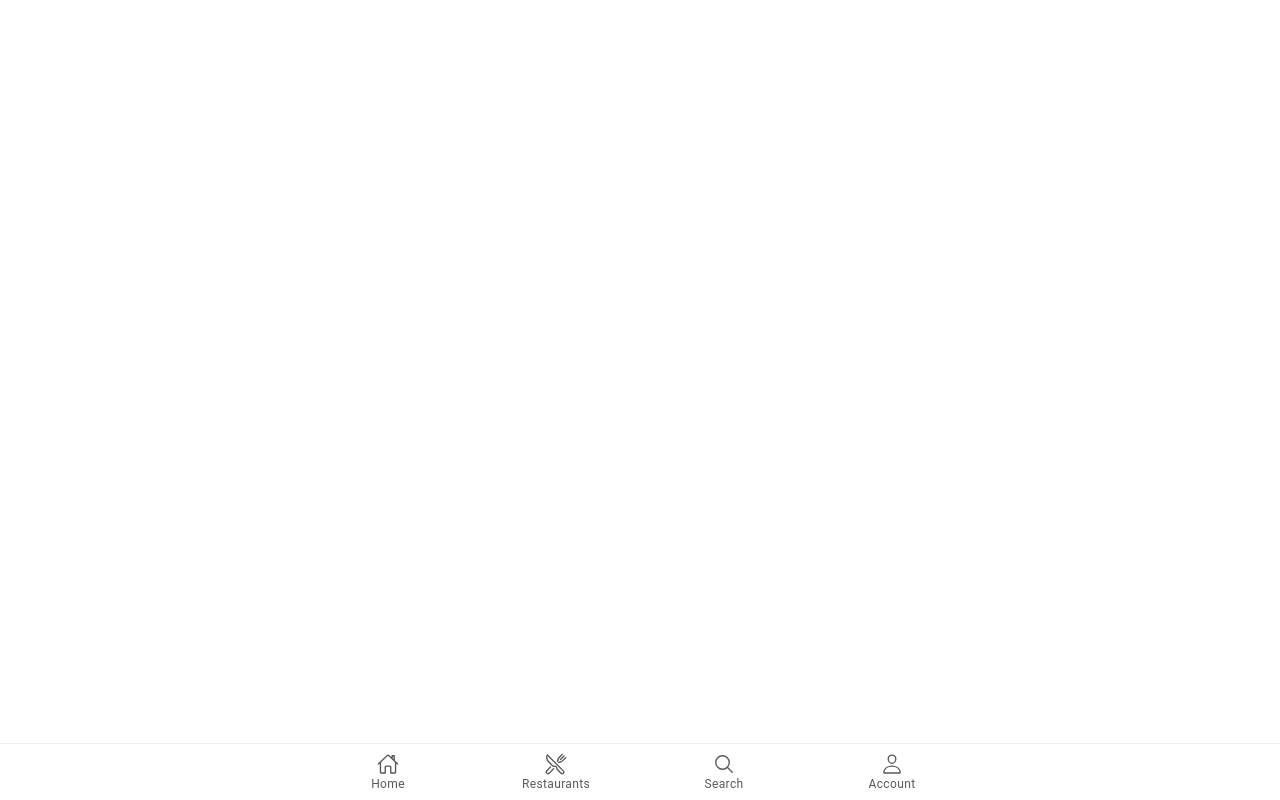
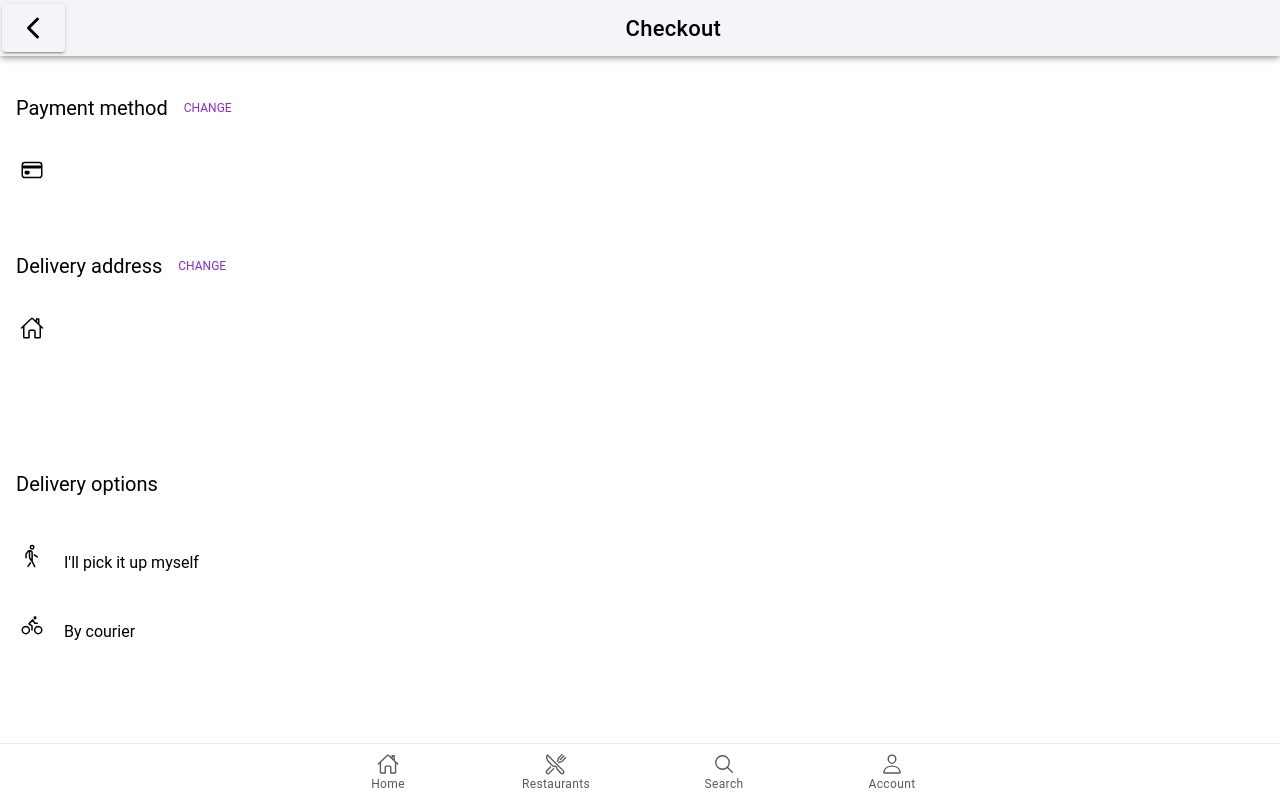
Before and after one commit to ToniGrondahl/FoodApp, a React (Vite) app: page /checkout in a window 1280 px wide. Built offline with nearby package versions, Linux system fonts and the light colour scheme.

Commit message:
Created checkout page & added delivery and payment pages

```diff
--- a/src/App.tsx
+++ b/src/App.tsx
@@ -20,6 +20,9 @@ import Register from './pages/login&register/Register';
 import Settings from './pages/Account/Settings';
 import Contact from './pages/Account/Contact';
 import About from './pages/Account/About';
+import Checkout from './pages/Checkout';
+import Paymentmethod from './pages/Paymentmethod';
+import Deliveryaddress from './pages/Deliveryaddress';
 
 /* Core CSS required for Ionic components to work properly */
 import '@ionic/react/css/core.css';
@@ -58,6 +61,15 @@ const App: React.FC = () => (
           </Route>
           <Route exact path="/restaurants">
             <Restaurants />
+          </Route>
+          <Route exact path="/checkout">
+            <Checkout />
+          </Route>
+          <Route exact path="/paymentmethod">
+            <Paymentmethod />
+          </Route>
+          <Route exact path="/deliveryaddress">
+            <Deliveryaddress />
           </Route>
           <Route path="/search">
             <Search />
--- a/src/pages/Account.tsx
+++ b/src/pages/Account.tsx
@@ -67,6 +67,7 @@ function Account() {
                 </IonList>
             </IonContent>
 
+
             <IonModal ref={modal} trigger="open-modal" canDismiss={canDismiss} presentingElement={presentingElement!}></IonModal>
             <IonButton onClick={() => dismiss()} className="logout-button" expand="block" color="danger">
                 <IonIcon className="logout" aria-hidden="true" icon={logOutOutline} />
--- /dev/null
+++ b/src/pages/Checkout.css
@@ -0,0 +1,66 @@
+.checkout {
+    text-align: center;
+    font-size: 22px;
+}
+
+.arrow {
+    align-items: left;
+}
+
+.method {
+    font-size: 20px;
+    padding-bottom: 10px;
+    padding-top: 20px;
+}
+
+.address {
+    font-size: 20px;
+    padding-bottom: 10px;
+    padding-top: 40px;
+}
+
+.options {
+    font-size: 20px;
+    padding-top: 100px;
+}
+
+.change {
+    font-size: 12px;
+    color: blueviolet;
+    align-items: left;
+}
+
+.card {
+    padding-left: 20px;
+    font-size: 24px;
+}
+
+.home {
+    padding-left: 20px;
+    font-size: 24px;
+}
+
+.toggle {
+    padding-top: 100px;
+    padding-bottom: 120px;
+    font-size: 20px;
+}
+
+.pickup {
+    padding-top: 20px;
+    padding-left: 20px;
+    padding-right: 20px;
+    font-size: 24px;
+}
+
+.courier {
+    padding-top: 25px;
+    padding-left: 20px;
+    padding-right: 20px;
+    font-size: 24px;
+}
+
+.orderbutton {
+    padding-left: 20px;
+    width: 400px;
+}
--- /dev/null
+++ b/src/pages/Checkout.tsx
@@ -0,0 +1,68 @@
+import React from 'react';
+import { IonButton, IonContent, IonHeader, IonItem, IonToggle, IonList, IonPage, IonTitle, IonToolbar, IonIcon } from '@ionic/react';
+import { chevronBackOutline, cardOutline, homeOutline, walkOutline, bicycleOutline } from 'ionicons/icons';
+import './Checkout.css';
+
+const Checkout: React.FC = () => {
+    return (
+        <IonPage>
+            <IonHeader>
+                <IonToolbar color="light">
+                    <IonButton slot="start" color="light">
+                        <IonIcon className="arrow" size="large" icon={chevronBackOutline} />
+                    </IonButton>
+                    <IonTitle className="checkout">Checkout</IonTitle>
+                </IonToolbar>
+            </IonHeader>
+            <IonContent fullscreen>
+                <IonList>
+                    <IonItem className='method'
+                        lines="none">
+                        Payment method
+                        <IonItem className='change' routerLink='paymentmethod' lines='none'>CHANGE</IonItem>
+                    </IonItem>
+                </IonList>
+                <IonList>
+                    <IonIcon className="card" font-size='16px' icon={cardOutline} />
+                </IonList>
+                <IonList>
+                    <IonItem className='address'
+                        lines="none">
+                        Delivery address
+                        <IonItem className='change' routerLink='deliveryaddress' lines='none'>CHANGE</IonItem>
+                    </IonItem>
+                </IonList>
+                <IonList>
+                    <IonIcon className="home" icon={homeOutline} />
+                </IonList>
+                <IonList>
+                    <IonItem className='options'
+                        lines="none">
+                        Delivery options
+                    </IonItem>
+                </IonList>
+                <IonList>
+                    <IonIcon className="pickup" icon={walkOutline} />
+                    I'll pick it up myself
+                </IonList>
+                <IonList>
+                    <IonIcon className="courier" icon={bicycleOutline} />
+                    By courier
+                </IonList>
+                <IonList>
+                    <IonItem className='list'
+                        lines="none">
+                        <IonToggle enableOnOffLabels={true}
+                            className="toggle"
+                            color="success"
+                            aria-label="Tertiary toggle"
+                            justify="space-between"> Non-contact-delivery </IonToggle>
+                    </IonItem>
+                </IonList>
+                <IonButton className="orderbutton" color="success">ORDER</IonButton>
+            </IonContent>
+        </IonPage >
+    );
+};
+
+export default Checkout;
--- /dev/null
+++ b/src/pages/Deliveryaddress.tsx
@@ -0,0 +1,30 @@
+import {
+    IonPage,
+    IonHeader,
+    IonToolbar,
+    IonTitle,
+    IonContent,
+    IonList,
+    IonItem,
+    IonToggle,
+    IonButton,
+    IonBackButton,
+    IonIcon,
+} from '@ionic/react'
+import { } from 'ionicons/icons';
+
+const Deliveryaddress: React.FC = () => {
+    return (
+        <IonPage>
+            <IonHeader>
+                <IonToolbar color="tertiary">
+                    <IonTitle>Delivery address</IonTitle>
+                </IonToolbar>
+            </IonHeader>
+            <IonContent>
+            </IonContent>
+        </IonPage>
+    )
+}
+
+export default Deliveryaddress;
--- /dev/null
+++ b/src/pages/Paymentmethod.tsx
@@ -0,0 +1,30 @@
+import {
+    IonPage,
+    IonHeader,
+    IonToolbar,
+    IonTitle,
+    IonContent,
+    IonList,
+    IonItem,
+    IonToggle,
+    IonButton,
+    IonBackButton,
+    IonIcon,
+} from '@ionic/react'
+import { } from 'ionicons/icons';
+
+const Paymentmethod: React.FC = () => {
+    return (
+        <IonPage>
+            <IonHeader>
+                <IonToolbar color="tertiary">
+                    <IonTitle>Payment method</IonTitle>
+                </IonToolbar>
+            </IonHeader>
+            <IonContent>
+            </IonContent>
+        </IonPage>
+    )
+}
+
+export default Paymentmethod;
```
Also changed, not shown: src/pages/Deliveryaddress.css (added), src/pages/Paymentmethod.css (added).
